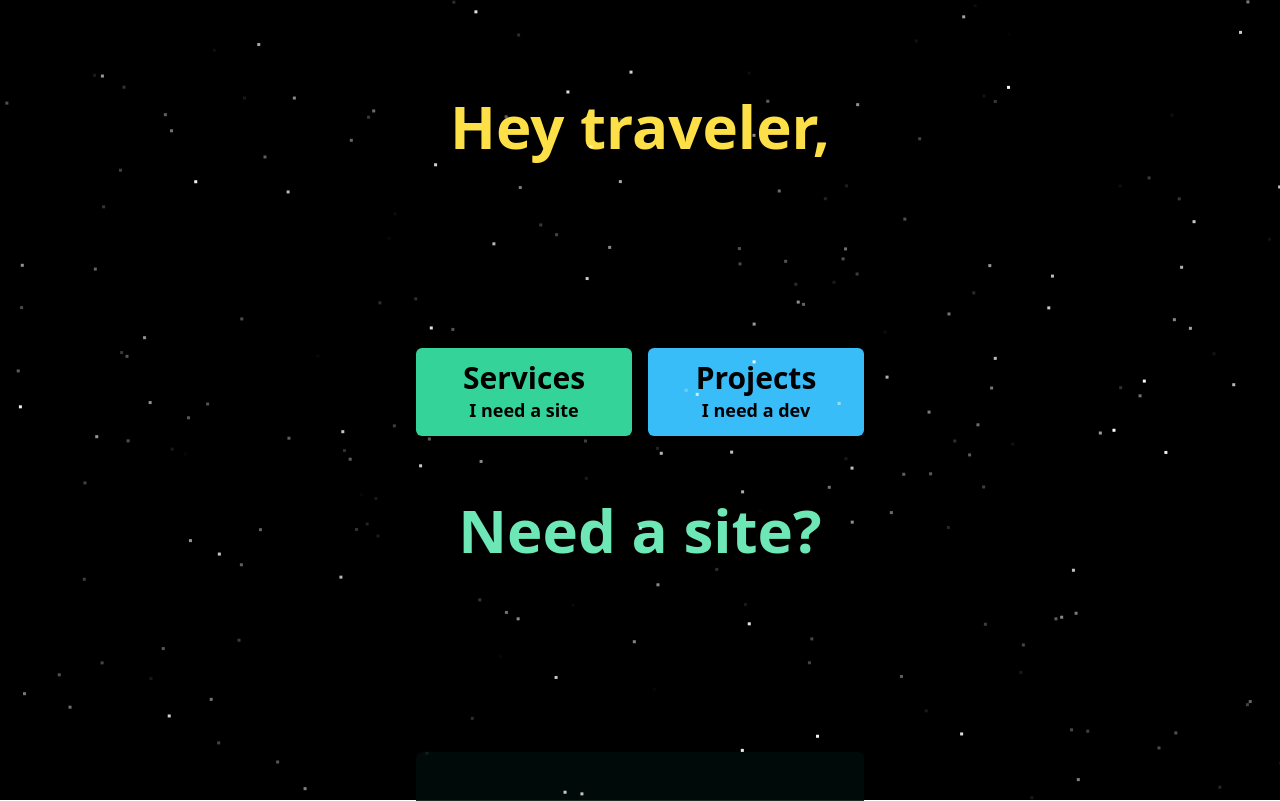
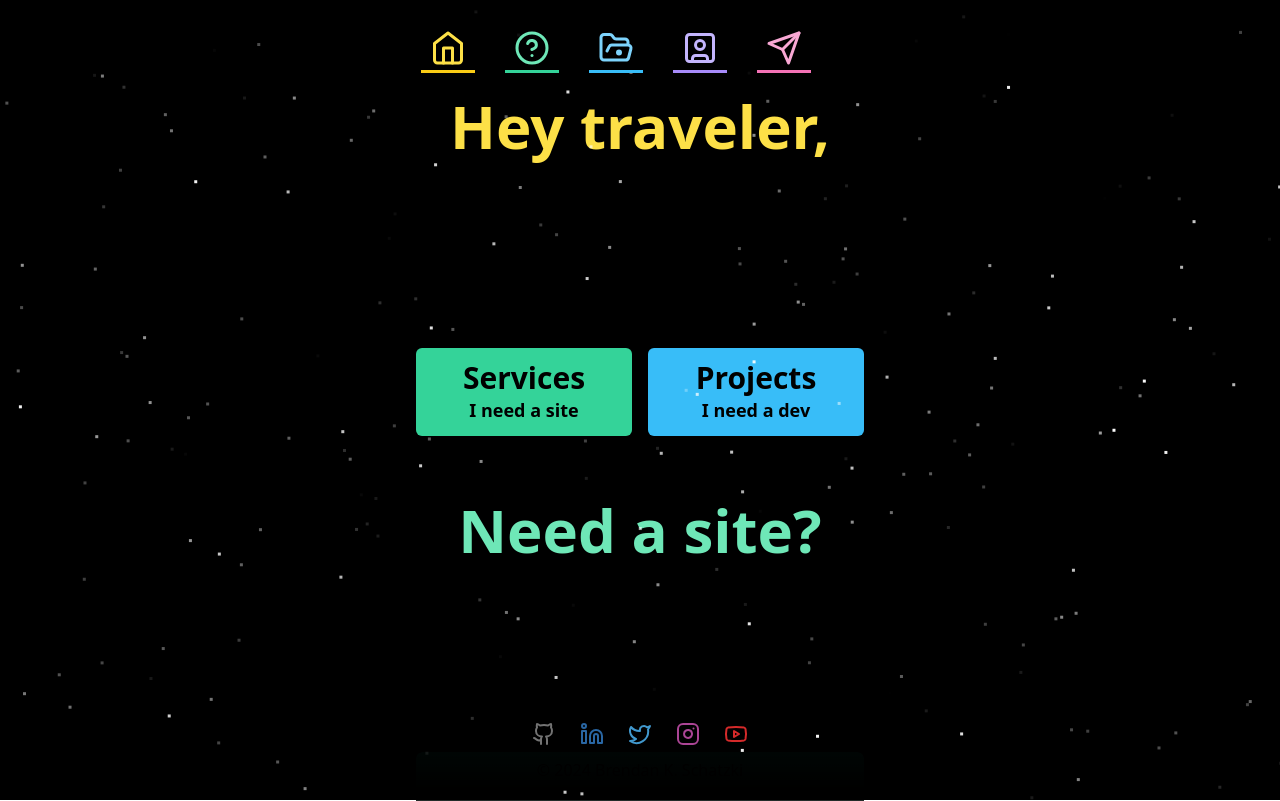
Before and after one commit to BKSchatzki/bkschatzki-dev, a React (Vite) app: page / in a window 1280 px wide. Shown: the top 801 px of the page. Built offline with nearby package versions, Linux system fonts and the light colour scheme.

Commit message:
Refactor imports and uncomment Header and Footer components

```diff
--- a/src/App.tsx
+++ b/src/App.tsx
@@ -1,6 +1,6 @@
 import Starfield from "./components/Starfield";
-// import Header from "./components/Header";
-// import Footer from "./components/Footer";
+import Header from "./components/Header";
+import Footer from "./components/Footer";
 import PageWrapper from "./components/PageWrapper";
 
 import Home from "./pages/Home";
@@ -23,8 +23,8 @@ const App: React.FC<Props> = ({ children }) => {
         speedFactor={0.05}
         backgroundColor="black"
       />
-      {/* <Header />
-      <Footer /> */}
+      <Header />
+      <Footer />
       <PageWrapper>
         {children}
         <Home />
--- a/src/components/NavLinks.tsx
+++ b/src/components/NavLinks.tsx
@@ -1,10 +1,10 @@
 "use client";
 
-import pageData from "@/data/pageData";
+import pageData from "../data/pageData";
 
-import Link from "next/link";
+// import Link from "next/link";
 
-import { usePathname } from "next/navigation";
+// import { usePathname } from "next/navigation";
 import { motion } from "framer-motion";
 
 import { MouseEventHandler } from "react";
@@ -18,7 +18,7 @@ const NavLinks = ({
   navType: string;
   isMenuOpen: boolean;
 }) => {
-  const pathname = usePathname();
+  // const pathname = usePathname();
 
   return (
     <>
@@ -47,23 +47,23 @@ const NavLinks = ({
                 transition: { delay: 0.05 * index, ease: "anticipate" },
               }}
             >
-              <Link href={page.navLink?.href || "/"}>
+              <a href={page.navLink?.href || "/"}>
                 <div onClick={closeMenu} className="relative flex flex-col">
                   <span
                     className={`text-2xl font-bold sm:text-4xl ${page.styles?.textColor}`}
                   >
                     {page.navLink?.name}
                   </span>
-                  {pathname === page.navLink?.href && (
+                  {/* {pathname === page.navLink?.href && ( */}
                   <div
                     className={`absolute top-[57%] h-[3px] w-full sm:top-[61%] ${page.styles?.bgColorAccent}`}
                   />
-                  )}
+                  {/* )} */}
                   <span className="sm:text-xl">
                     {page.navLink?.description}
                   </span>
                 </div>
-              </Link>
+              </a>
             </motion.li>
           ))}
         </motion.ul>
@@ -78,15 +78,15 @@ const NavLinks = ({
               exit={{ opacity: 0, y: -50, scale: 0.1 }}
               transition={{ delay: 0.3 + 0.1 * index }}
             >
-              <Link href={page.navLink?.href || "/"} className={"relative"}>
+              <a href={page.navLink?.href || "/"} className={"relative"}>
                 <span className={page.styles?.textColor}>{page.icon}</span>
-                {pathname === page.navLink?.href && (
+                {/* {pathname === page.navLink?.href && ( */}
                 <motion.div
                   layoutId="iconRowUnderline"
                   className={`absolute left-[-25%] top-[110%] h-[3px] w-[150%] ${page.styles?.bgColorAccent}`}
                 />
-                )}
-              </Link>
+                {/* )} */}
+              </a>
             </motion.li>
           ))}
         </ul>
```
Lines whose indentation alone changed are shown as unchanged.
